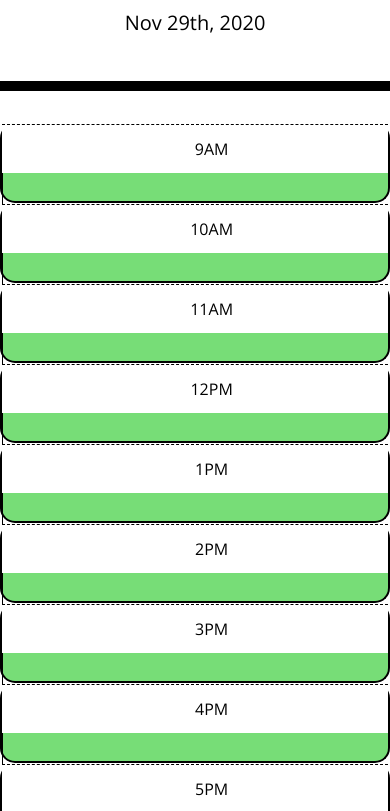
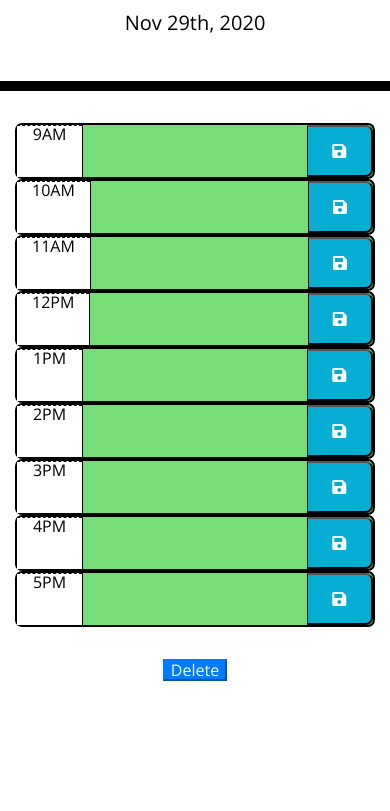
Before and after one commit to vdecyatnik/Day-Planner-App, a plain HTML site: page Develop/index.html in a window 390 px wide. Shown: the part 256-1067 px from the top of the page. After the commit the page ends 969 px from the top, so only its background shows below. Drawn offline with nearby package versions, Linux system fonts and the light colour scheme.

Commit message:
made responsive

```diff
--- a/Develop/index.html
+++ b/Develop/index.html
@@ -14,90 +14,99 @@
 </head>
 
 <body>
-  <header class="jumbotron">
+  <header class="jumbotron" >
     <h1 class="display-3">Work Day Scheduler</h1>
     <p class="lead">A simple calendar app for scheduling your work day</p>
     <p id="currentDay" class="lead"></p>
   </header>
   <div class="container">
 
-    <div id="hour-9" class="row time-block">
-      <div class="col-md-1 hour">
+    <div id="hour-9" class="time-block d-flex flex-row  " >
+      <div class="col-md-1  hour w-25">
         9AM
       </div>
-      <textarea id="textInput" class="col-md-10 description"></textarea>
-      <button class=" saveBtn col-md-1 fa fa-save" data-hour="9"></button>
+      <textarea id="data-text-9" class="col-md-10 description "></textarea>
+      <button class=" saveBtn col-md-1 fa fa-save w-25 " data-hour="9"></button>
     </div>
 
-    <div id="hour-10" class="row time-block">
-      <div class="col-md-1 hour">
+    <div id="hour-10" class="time-block d-flex flex-row  ">
+      <div class="col-md-1 hour w-25">
         10AM
       </div>
-      <textarea class="col-md-10 description" id="textInput "></textarea>
-      <button class="saveBtn col-md-1 fa fa-save" data-hour="10"></button>
+      <textarea class="col-md-10 description" id="data-text-10 "></textarea>
+      <button class="saveBtn col-md-1 fa fa-save w-25" data-hour="10"></button>
     </div>
 
-    <div id="hour-11" class="row time-block">
-      <div class="col-md-1 hour">
+    <div id="hour-11" class=" time-block d-flex flex-row ">
+      <div class="col-md-1 hour w-25">
         11AM
       </div>
-      <textarea class="col-md-10 description" id="textInput"></textarea>
-      <button class=" saveBtn col-md-1 fa fa-save" data-hour="11"></button>
+      <textarea class="col-md-10 description" id="data-text-11"></textarea>
+      <button class=" saveBtn col-md-1 fa fa-save w-25" data-hour="11"></button>
     </div>
 
-    <div id="hour-12" class="row time-block">
-      <div class="col-md-1 hour">
+    <div id="hour-12" class=" time-block d-flex flex-row ">
+      <div class="col-md-1 hour w-25">
         12PM
       </div>
-      <textarea class="col-md-10 description " id="textInput"></textarea>
-      <button class=" saveBtn col-md-1 fa fa-save" data-hour="12"></button>
+      <textarea class="col-md-10 description " id="data-text-12"></textarea>
+      <button class=" saveBtn col-md-1 fa fa-save w-25" data-hour="12"></button>
     </div>
 
-    <div id="hour-13" class="row time-block">
-      <div class="col-md-1 hour">
+    <div id="hour-13" class="time-block d-flex flex-row ">
+      <div class="col-md-1 hour w-25">
         1PM
       </div>
-      <textarea class="col-md-10 description" id="textInput"></textarea>
-      <button class=" saveBtn col-md-1 fa fa-save" data-hour="13"></button>
+      <textarea class="col-md-10 description" id="data-text-13"></textarea>
+      <button class=" saveBtn col-md-1 fa fa-save w-25" data-hour="14"></button>
     </div>
 
-    <div id="hour-14" class="row time-block">
-      <div class="col-md-1 hour">
+
+
+    <div id="hour-14" class=" time-block d-flex flex-row ">
+      <div class="col-md-1 hour w-25">
         2PM
       </div>
-      <textarea class="col-md-10 description" id="textInput"></textarea>
-      <button class=" saveBtn col-md-1 fa fa-save" data-hour="14"></button>
-    </div>
-
-    <div id="hour-15" class="row time-block">
-      <div class="col-md-1 hour">
-        3PM
-      </div>
-      <textarea class="col-md-10 description" id="textInput"></textarea>
-      <button class=" saveBtn col-md-1 fa fa-save" data-hour="15"></button>
-    </div>
-
-    <div id="hour-16" class="row time-block">
-      <div class="col-md-1 hour">
-        4PM
-      </div>
-      <textarea class="col-md-10 description" id="textInput"></textarea>
-      <button class=" saveBtn col-md-1 fa fa-save" data-hour="16"></button>
-    </div>
-
-    <div id="hour-17" class="row time-block">
-      <div class="col-md-1 hour">
-        5PM
-      </div>
-      <textarea class="col-md-10 description" id="textInput"></textarea>
-      <button class=" saveBtn col-md-1 fa fa-save" data-hour="17"></button>
+      <textarea class="col-md-10 description" id="data-text-14"></textarea>
+      <button class=" saveBtn col-md-1 fa fa-save w-25" data-hour="14"></button>
     </div>
 
 
 
 
 
+    <div id="hour-15" class=" time-block d-flex flex-row ">
+      <div class="col-md-1 hour w-25">
+        3PM
+      </div>
+      <textarea class="col-md-10 description" id="data-text-15"></textarea>
+      <button class=" saveBtn col-md-1 fa fa-save w-25" data-hour="15"></button>
+    </div>
 
+    <div id="hour-16" class="time-block d-flex flex-row ">
+      <div class="col-md-1 hour w-25">
+        4PM
+      </div>
+      <textarea class="col-md-10 description" id="data-text-16"></textarea>
+      <button class=" saveBtn col-md-1 fa fa-save w-25" data-hour="16"></button>
+    </div>
+
+    <div id="hour-17" class=" time-block d-flex flex-row ">
+      <div class="col-md-1 hour w-25">
+        5PM
+      </div>
+      <textarea class="col-md-10 description" id="data-text-17"></textarea>
+      <button class=" saveBtn col-md-1 fa fa-save w-25" data-hour="17"></button>
+    </div>
+
+    <br> <br>
+
+      <div class= "d-flex justify-content-center">
+        <button type="button" onclick= "clearLocalStorage()" class="deleteButton btn-primary" >Delete</button>
+      </div>
+
+
+        <br> <br>
 
 
   </div>
--- a/Develop/javascript.js
+++ b/Develop/javascript.js
@@ -14,6 +14,10 @@ console.log(today);
 var currentHourOne = parseInt(moment().format("H"));
 console.log(currentHourOne);
 
+
+
+
+
 //Loop over the hours of 9a to 5pm
 
 //var i=9;
@@ -23,68 +27,78 @@ console.log(currentHourOne);
 //$(elementId)
 
 
-for (var i=9;i<18;i++){
+//function showSavedPlanArray(){
 
 
+//var showPlans= JSON.parse(localStorage.getItem(savedPlanKey));
+
+//console.log(showPlans);
+
+
+
+
+//}
+
+for (var i = 9; i < 18; i++) {
+
+    //comparing moment JS currentHourOne to current hour on the planner.
+    //Used id= "hour-9" +i; to loop through 9am-5pm
     var elementId = $("#hour-" + i);
     var currentHourOne = parseInt(moment().format("H"));
 
-    if (i<currentHourOne){
+    if (i < currentHourOne) {
         $(elementId).addClass("past");
 
-    } if (i>currentHourOne ){
+    } if (i > currentHourOne) {
         $(elementId).addClass("future");
     } if (i === currentHourOne) {
         $(elementId).addClass("present");
     }
     console.log(elementId);
 
-
-
-
-
-
-
+     if (localStorage.getItem("saved-hour-" + i)){
+        $("#data-text-" + i).val(localStorage.getItem("saved-hour-" + i))
+     }
 
 
 
 }
-
-
-
 //get from local storage and navigate to text area and assign the value
 // add  a click event ON A PARENT ELEMENT that can listen to my save button clicks
 // Added eventListener to parents Element
 // Save text-input to local storage
-$(".saveBtn").on("click" ,  function (e) {
+
+//added a click event on the save buttons to and matched them to the current hour using data-hour="9"
+$(".saveBtn").on("click", function (e) {
 
     console.log("clicked element");
 
 
     var clickedSaveButton = $(event.target).data("hour")
     console.log(clickedSaveButton);
-var value =$(event.target).prev().val();
+    var value = $(event.target).prev().val();
 
-var planAdded = $("#text").val();
+    var planAdded = $("#textInput").val();
     console.log(planAdded);
 
-localStorage.setItem( clickedSaveButton, value);
-//localStorage.setItem( )
+    localStorage.setItem("saved-hour-" + clickedSaveButton, value);
+    console.log(localStorage);
+
+})
 
 
-});
+function clearLocalStorage(){
 
-//function saveInfo(){
 
-//How to get from correct button to the hour of the day so save to the correct location
+    localStorage.clear();
+
+}
+
+
+
+
 
 //use object or array to save data and use json stringify to get it out of local storage
-
-//WHEN the user clicks a save button
-
-
 //OR var the ClickedHour = $(event.target).parent().attr("id")
-
 //var value =$(event.target).prev().val();
-
 //localStorage.setItem("planner-hour-"+ theClickedHour , value)
--- a/Develop/style.css
+++ b/Develop/style.css
@@ -2,6 +2,7 @@ body {
   font-family: 'Open Sans', sans-serif;
   font-size: 16px;
   line-height: 1;
+
 }
 
 textarea{
@@ -19,7 +20,10 @@ textarea{
   color: black;
   border-radius: 0;
   border-bottom: 10px solid black;
+
 }
+
+
 
 .description{
   white-space: pre-wrap;
@@ -27,7 +31,7 @@ textarea{
 
 .time-block{
   text-align: center;
-  border-radius: 15px;
+  border-radius: 7px;
   border: 2px solid black;
 }
 
@@ -60,8 +64,8 @@ textarea{
 
 .saveBtn {
   border-left: 1px solid black;
-  border-top-right-radius: 15px;
-  border-bottom-right-radius: 15px;
+  border-top-right-radius: 7px;
+  border-bottom-right-radius: 7px;
   background-color: #06AED5;
   color: white;
 }
```
Lines whose indentation alone changed are shown as unchanged.
